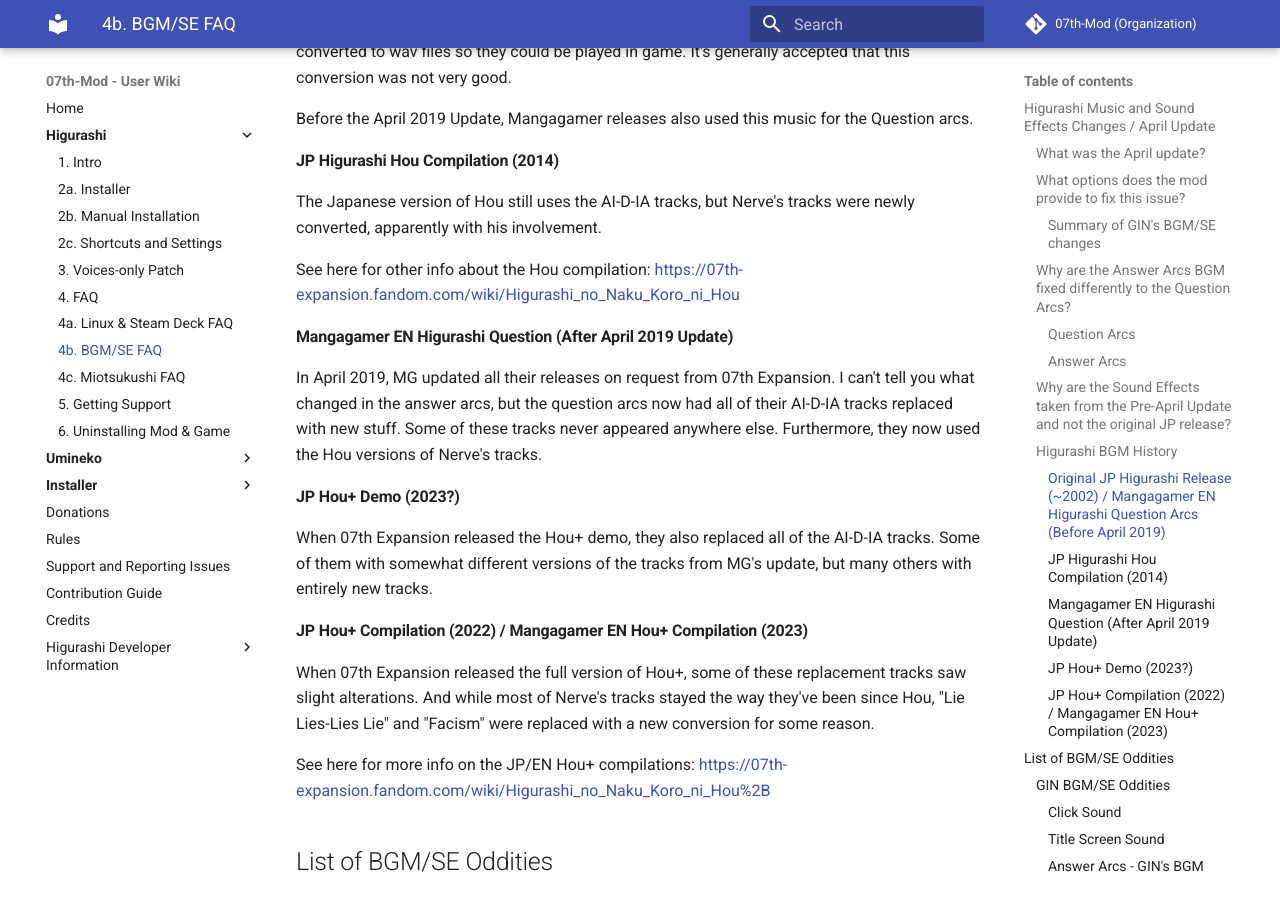
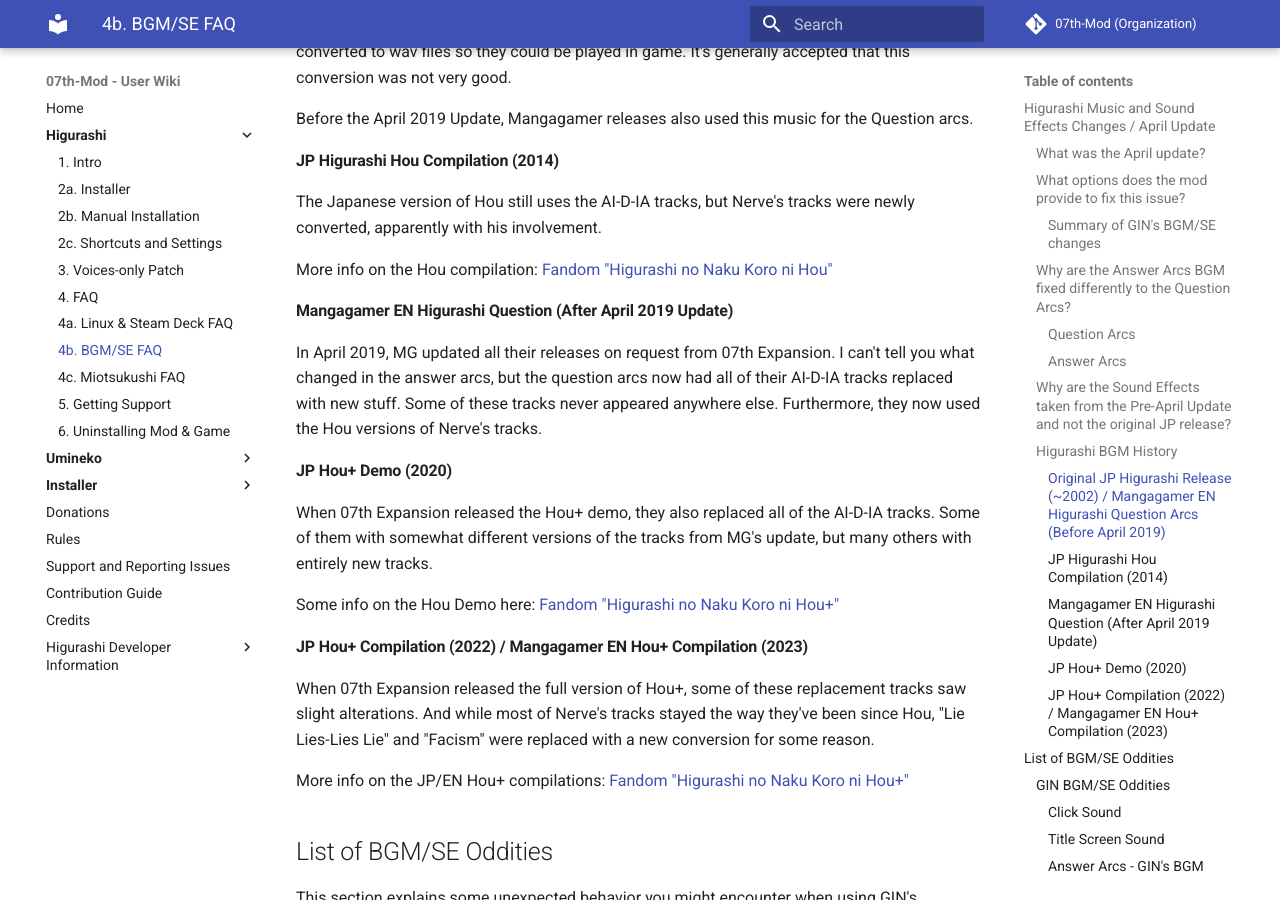
Before and after one commit to 07th-mod/wiki, an MkDocs documentation site: the page built from docs/Higurashi/BGM-SE-FAQ.md, in a window 1280 px wide and 900 px high, scrolled down 3106 px. Built offline with MkDocs 1.6.1 and Material for MkDocs 9.7.7, drawn with Linux system fonts in a browser that asks for light colours; some of the changed text lies outside the part shown.

Commit message:
Update Higurashi BGM wiki page

```diff
--- a/docs/Higurashi/BGM-SE-FAQ.md
+++ b/docs/Higurashi/BGM-SE-FAQ.md
@@ -129,22 +129,23 @@
 
 The Japanese version of Hou still uses the AI-D-IA tracks, but Nerve's tracks were newly converted, apparently with his involvement.
 
-See here for other info about the Hou compilation: <https://07th-expansion.fandom.com/wiki/Higurashi_no_Naku_Koro_ni_Hou>
+More info on the Hou compilation: [Fandom "Higurashi no Naku Koro ni Hou"](https://07th-expansion.fandom.com/wiki/Higurashi_no_Naku_Koro_ni_Hou)
 
 #### Mangagamer EN Higurashi Question (After April 2019 Update)
 
 In April 2019, MG updated all their releases on request from 07th Expansion. I can't tell you what changed in the answer arcs, but the question arcs now had all of their AI-D-IA tracks replaced with new stuff. Some of these tracks never appeared anywhere else. Furthermore, they now used the Hou versions of Nerve's tracks.
 
-#### JP Hou+ Demo (2023?)
+#### JP Hou+ Demo (2020)
 
 When 07th Expansion released the Hou+ demo, they also replaced all of the AI-D-IA tracks. Some of them with somewhat different versions of the tracks from MG's update, but many others with entirely new tracks.
+
+Some info on the Hou Demo here: [Fandom "Higurashi no Naku Koro ni Hou+"](https://07th-expansion.fandom.com/wiki/Higurashi_no_Naku_Koro_ni_Hou%2B>)
 
 #### JP Hou+ Compilation (2022) / Mangagamer EN Hou+ Compilation (2023)
 
 When 07th Expansion released the full version of Hou+, some of these replacement tracks saw slight alterations. And while most of Nerve's tracks stayed the way they've been since Hou, "Lie Lies-Lies Lie" and "Facism" were replaced with a new conversion for some reason.
 
-See here for more info on the JP/EN Hou+ compilations: <https://07th-expansion.fandom.com/wiki/Higurashi_no_Naku_Koro_ni_Hou%2B>
-
+More info on the JP/EN Hou+ compilations: [Fandom "Higurashi no Naku Koro ni Hou+"](https://07th-expansion.fandom.com/wiki/Higurashi_no_Naku_Koro_ni_Hou%2B>)
 
 ## List of BGM/SE Oddities
 
@@ -231,6 +232,10 @@
 
 The GOG version of Ch.6 Tsumihoroboshi still has the Pre-April Update BGM as of 15/07/20203. This implies they forgot to update the game for some stores (eg. Mangagamer, GOG). So just because you have the latest install of the game, it doesn't mean you have the April Update BGM.
 
+### `heigen2gm` by ReNji
+
+This track is present in nearly every release of Higurashi unchanged, except for MangaGamer's release of Hou+ and ancient versions of MangaGamer's Higurashi.
+
 ## Other Links
 
 - The [BGM & SE Issues Index](https://github.com/07th-mod/higurashi-patch-compiler/issues/64) lists github issues which related to the BGM and SE.
```
